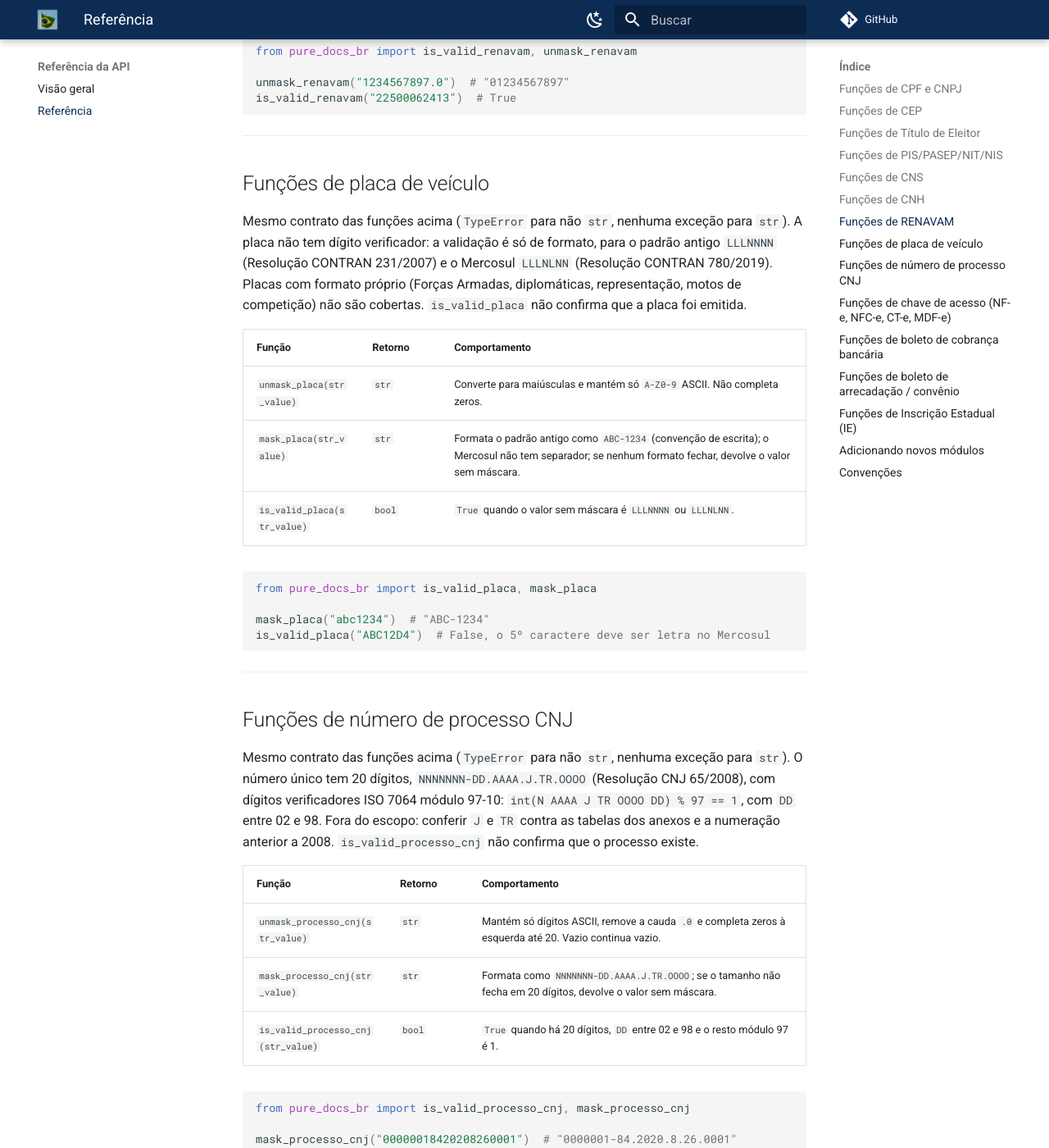
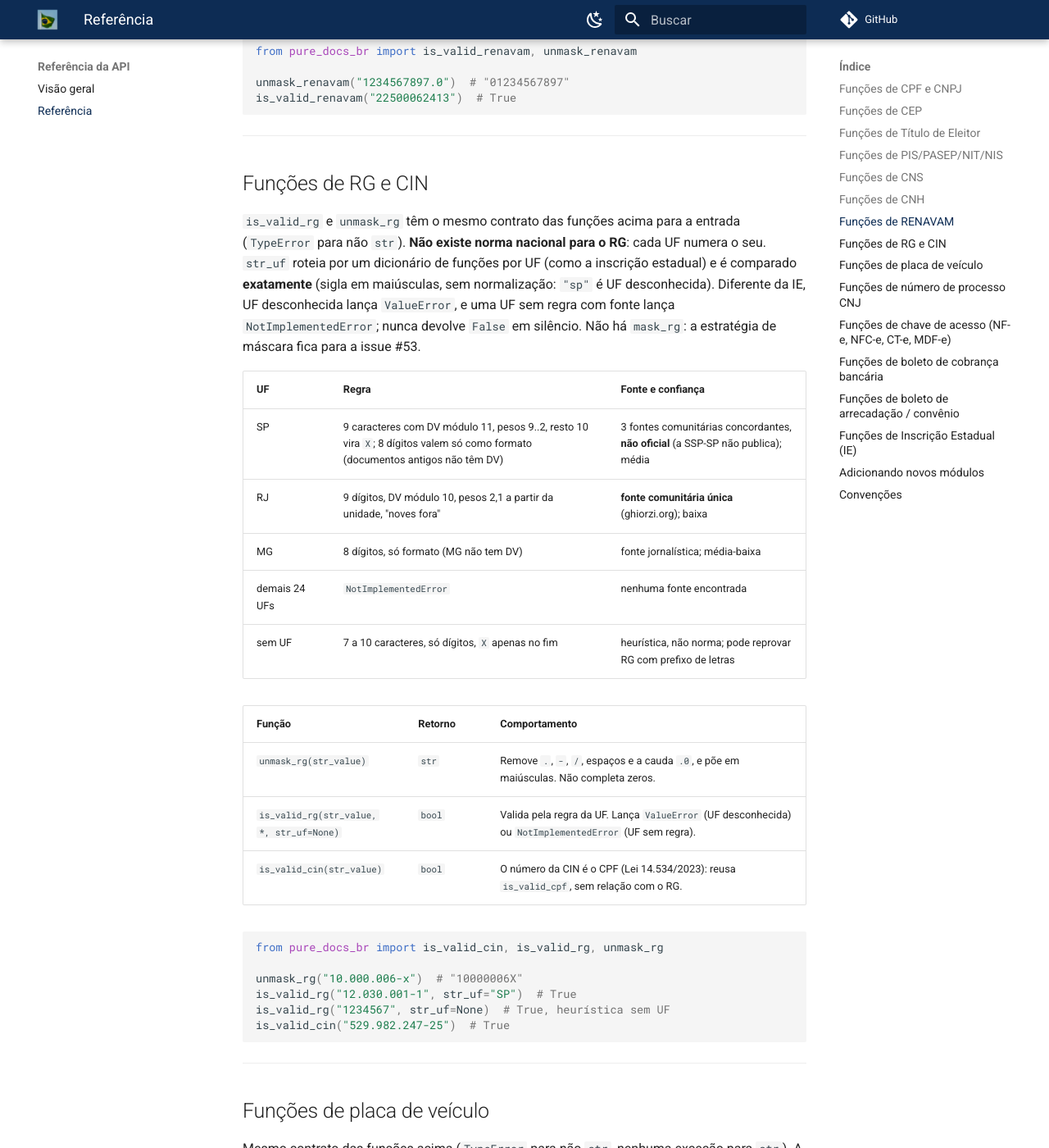
Before and after one commit to guilhermegor/pure-docs-br, an MkDocs documentation site: the page built from docs/api/reference.md, in a window 1280 px wide and 1400 px high, scrolled down 4894 px. Shown: the whole window at 82% size. Built offline with MkDocs 1.6.1 and Material for MkDocs 9.7.7, drawn with Linux system fonts in a browser that asks for light colours; comment, search, counter and statistics services are not loaded; the version menu is left out.

Commit message:
docs: document RG and CIN, add the work ledger (#30)
Add the RG and CIN sections to the README, usage guide and API
reference, with the per-UF source and confidence table, plus the backlog
ledger for issue 30.

````diff
--- a/docs/api/reference.md
+++ b/docs/api/reference.md
@@ -164,6 +164,40 @@ from pure_docs_br import is_valid_renavam, unmask_renavam
 
 unmask_renavam("1234567897.0")  # "01234567897"
 is_valid_renavam("22500062413")  # True
+```
+
+---
+
+## Funções de RG e CIN
+
+`is_valid_rg` e `unmask_rg` têm o mesmo contrato das funções acima para a entrada (`TypeError` para não `str`).
+**Não existe norma nacional para o RG**: cada UF numera o seu. `str_uf` roteia por um dicionário de
+funções por UF (como a inscrição estadual) e é comparado **exatamente** (sigla em maiúsculas, sem
+normalização: `"sp"` é UF desconhecida). Diferente da IE, UF desconhecida lança `ValueError`, e uma UF
+sem regra com fonte lança `NotImplementedError`; nunca devolve `False` em silêncio. Não há `mask_rg`:
+a estratégia de máscara fica para a issue #53.
+
+| UF | Regra | Fonte e confiança |
+|----|-------|-------------------|
+| SP | 9 caracteres com DV módulo 11, pesos 9..2, resto 10 vira `X`; 8 dígitos valem só como formato (documentos antigos não têm DV) | 3 fontes comunitárias concordantes, **não oficial** (a SSP-SP não publica); média |
+| RJ | 9 dígitos, DV módulo 10, pesos 2,1 a partir da unidade, "noves fora" | **fonte comunitária única** (ghiorzi.org); baixa |
+| MG | 8 dígitos, só formato (MG não tem DV) | fonte jornalística; média-baixa |
+| demais 24 UFs | `NotImplementedError` | nenhuma fonte encontrada |
+| sem UF | 7 a 10 caracteres, só dígitos, `X` apenas no fim | heurística, não norma; pode reprovar RG com prefixo de letras |
+
+| Função | Retorno | Comportamento |
+|--------|---------|---------------|
+| `unmask_rg(str_value)` | `str` | Remove `.`, `-`, `/`, espaços e a cauda `.0`, e põe em maiúsculas. Não completa zeros. |
+| `is_valid_rg(str_value, *, str_uf=None)` | `bool` | Valida pela regra da UF. Lança `ValueError` (UF desconhecida) ou `NotImplementedError` (UF sem regra). |
+| `is_valid_cin(str_value)` | `bool` | O número da CIN é o CPF (Lei 14.534/2023): reusa `is_valid_cpf`, sem relação com o RG. |
+
+```python
+from pure_docs_br import is_valid_cin, is_valid_rg, unmask_rg
+
+unmask_rg("10.000.006-x")  # "10000006X"
+is_valid_rg("12.030.001-1", str_uf="SP")  # True
+is_valid_rg("1234567", str_uf=None)  # True, heurística sem UF
+is_valid_cin("529.982.247-25")  # True
 ```
 
 ---
````
Also changed, not shown: .specs/backlog/rg_20261118_120000.md (added, +10 -0 lines), README.md (+4 -0 lines), docs/usage.md (+28 -0 lines).
